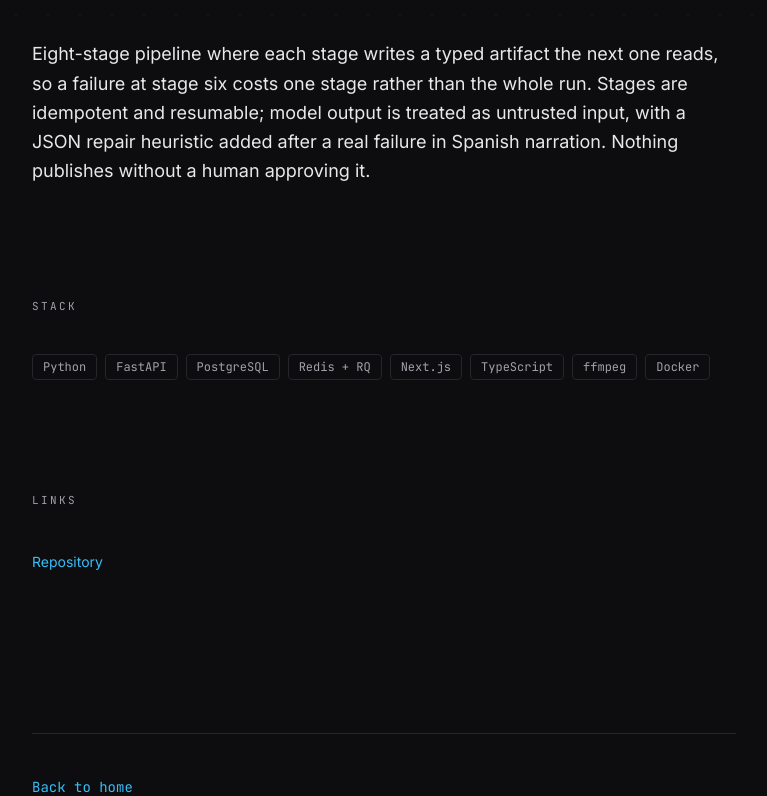
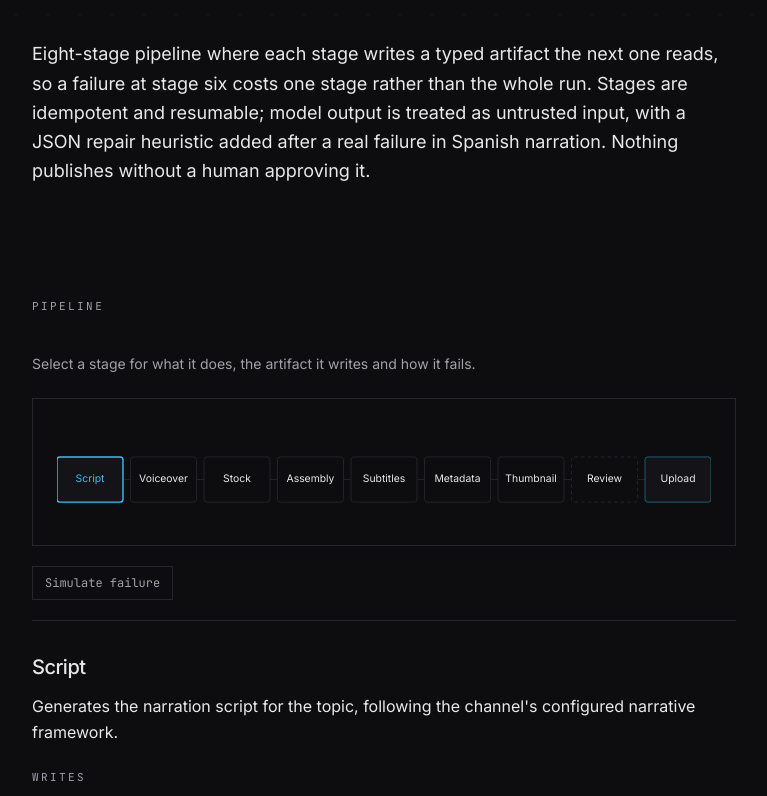
Before and after one commit to sofiapetrusenko/sofiapetrusenko.com, a Next.js app: page /work/media-automation-platform in a window 1280 px wide. Shown: the part 769-1565 px from the top of the page, without its empty margins (256-1023 px from the left). Built offline with nearby package versions, Linux system fonts and the light colour scheme.

Commit message:
feat(pages): show the pipeline on the platform project page
The page stays a server component; only the diagram is a client island.

Co-Authored-By: Claude Opus 5 (1M context) <noreply@anthropic.com>

```diff
--- a/src/app/work/[slug]/page.tsx
+++ b/src/app/work/[slug]/page.tsx
@@ -1,11 +1,15 @@
 import type { Metadata } from "next";
 import NextLink from "next/link";
 import { notFound } from "next/navigation";
-import { getProject, labels, projects } from "@/content";
+import { getProject, labels, pipelineStages, projects } from "@/content";
 import { LinkList } from "@/components/LinkList";
+import { PipelineDiagram } from "@/components/PipelineDiagram";
 import { Reveal } from "@/components/Reveal";
 import { SectionLabel } from "@/components/Section";
 import { StackList } from "@/components/StackList";
+
+/** Only this project has a pipeline to show. */
+const PIPELINE_SLUG = "media-automation-platform";
 
 type Params = { slug: string };
 
@@ -66,6 +70,18 @@ export default async function ProjectPage({
           <Field label={labels.approach} body={project.approach} />
         </Reveal>
 
+        {project.slug === PIPELINE_SLUG && (
+          <Reveal>
+            <section>
+              <SectionLabel>{labels.pipeline}</SectionLabel>
+              <p className="text-muted mb-6 max-w-[68ch] text-sm">
+                {labels.pipelineHint}
+              </p>
+              <PipelineDiagram stages={pipelineStages} />
+            </section>
+          </Reveal>
+        )}
+
         <Reveal>
           <section>
             <SectionLabel>{labels.stack}</SectionLabel>
```
Also changed, not shown: 1 other file (tests, documents, lock files or other folders).
